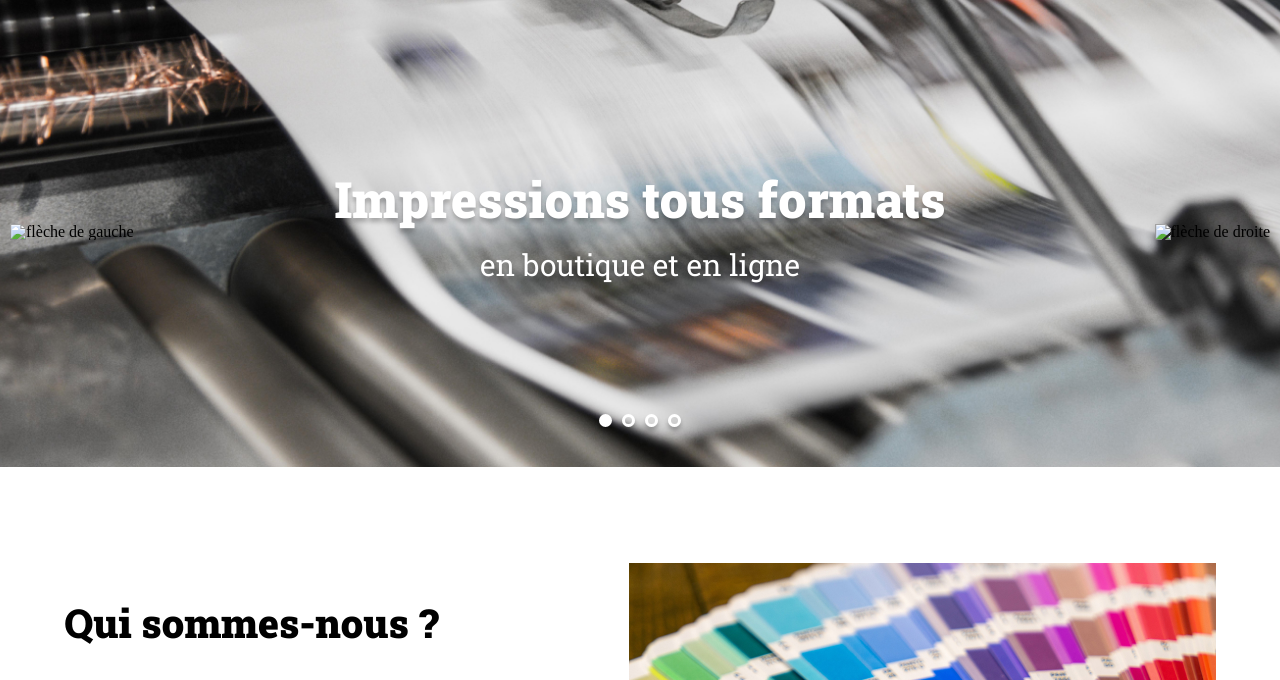
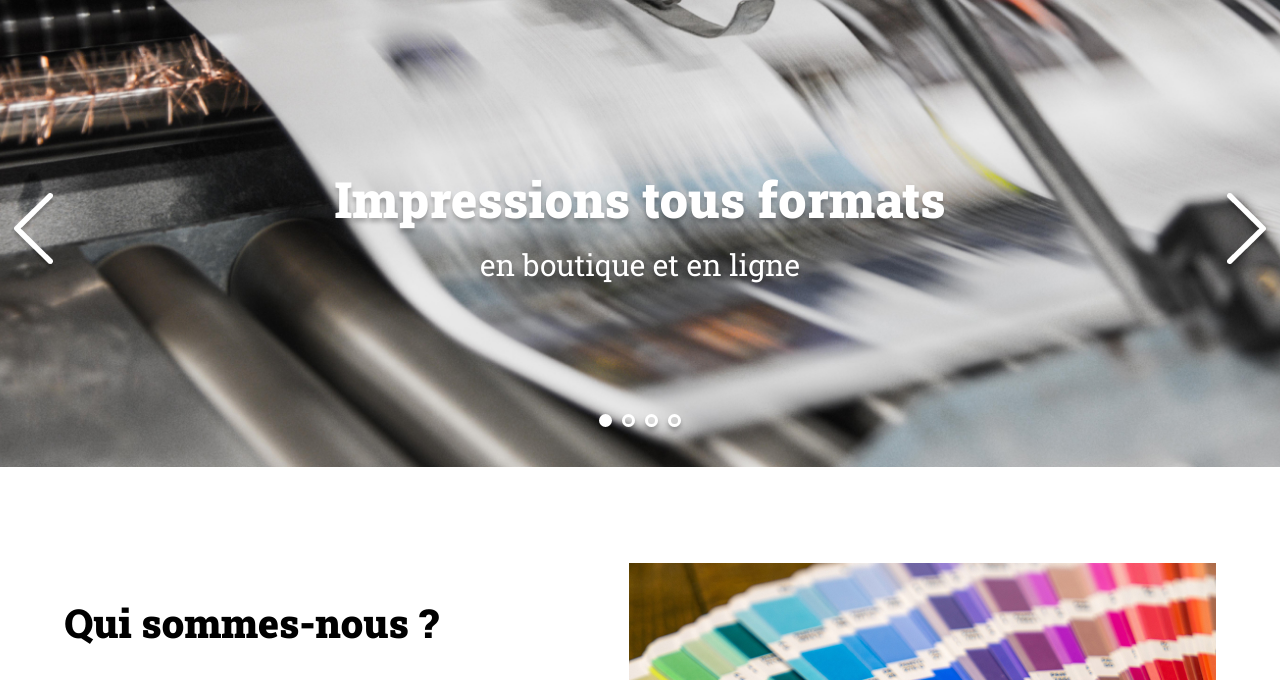
Before and after one commit to CosmicGigi/Print-it-JS-main, a plain HTML site: page index.html in a window 1280 px wide. Shown: the part 104-784 px from the top of the page. Drawn offline with Linux system fonts and the light colour scheme; the site is published under a folder, as on GitHub Pages, so addresses that start at the root find nothing.

Commit message:
fix small details in html

```diff
--- a/index.html
+++ b/index.html
@@ -20,8 +20,8 @@
 	<div id="banner">
 		<img class="banner-img" src="./assets/images/slideshow/slide1.jpg" alt="Banner Print-it">
 		<p>Impressions tous formats <span>en boutique et en ligne</span></p>
-		<img class="arrow arrow_left" src="/assets/images/arrow_left.png" alt="flèche de gauche">
-		<img class="arrow arrow_right" src="/assets/images/arrow_right.png" alt="flèche de droite">
+		<img class="arrow arrow_left" src="./assets/images/arrow_left.png" alt="flèche de gauche">
+		<img class="arrow arrow_right" src="./assets/images/arrow_right.png" alt="flèche de droite">
 		<div class="dots"></div>
 	</div>
 	<section id="about-us" class="container">
```
